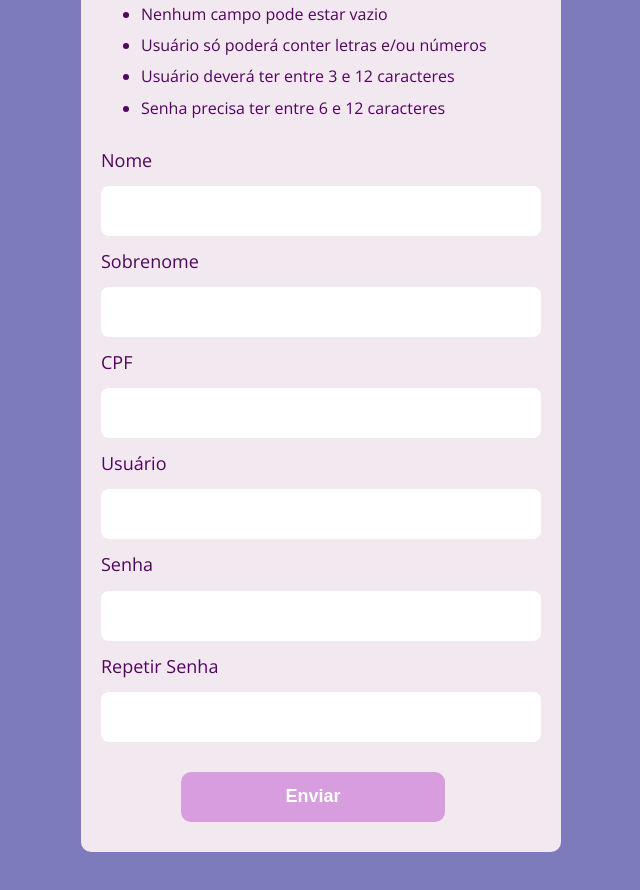
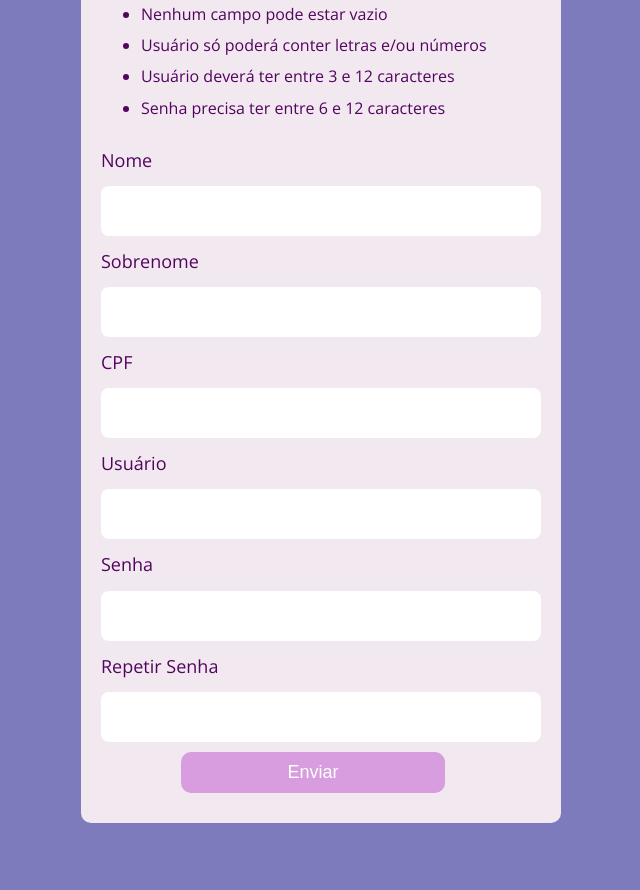
Before and after one commit to Deb-Paulin/Formulario-de-Cadastro, a plain HTML site: page index.html in a window 1280 px wide. Shown: the part 154-1044 px from the top of the page, without its empty margins (319-959 px from the left). Drawn offline with nearby package versions, Linux system fonts and the light colour scheme; files whose address does not match are found by name.

Commit message:
finalizando css

```diff
--- a/assets/main.js
+++ b/assets/main.js
@@ -106,4 +106,5 @@ class ValidaFormulario {
   }
 
 const valida = new ValidaFormulario();
+
 // comentario
--- a/assets/style.css
+++ b/assets/style.css
@@ -5,6 +5,7 @@
   --color-container: #f1e8f0;
   --color-button-1: #d79ddf;
   --color-button-2: #8b117d;
+  --white: #fff;
 }
 
 * {
@@ -46,16 +47,21 @@ body {
 .form__input {
   border-radius: 8px;
   border: none;
-
+  font-size: 24px;
+  height: 50px;
+  padding: 0 20px;
 }
 
 .form__button {
   border-radius: 10px;
   border: none;
   background-color: var(--color-button-1);
+  color: var(--white);
   width: 60%;
+  padding: 10px;
   font-size: 18px;
   margin-left: 5rem;
+  cursor: pointer;
 }
 
 .form__button:hover {
@@ -68,31 +74,6 @@ form input, form label, form button {
   margin-bottom: 10px;
 }
 
-form input {
-  font-size: 24px;
-  height: 50px;
-  padding: 0 20px;
-}
-
-form input:focus {
-  outline: 1px solid var(--primary-color);
-}
-
-form button {
-  border: none;
-  background: var(--primary-color);
-  color: #fff;
-  font-size: 18px;
-  font-weight: 700;
-  height: 50px;
-  cursor: pointer;
-  margin-top: 30px;
-}
-
-form button:hover {
-  background: var(--primary-color-darker);
-}
-
 .error-text {
   font-size: 12px;
   color: red;
```
